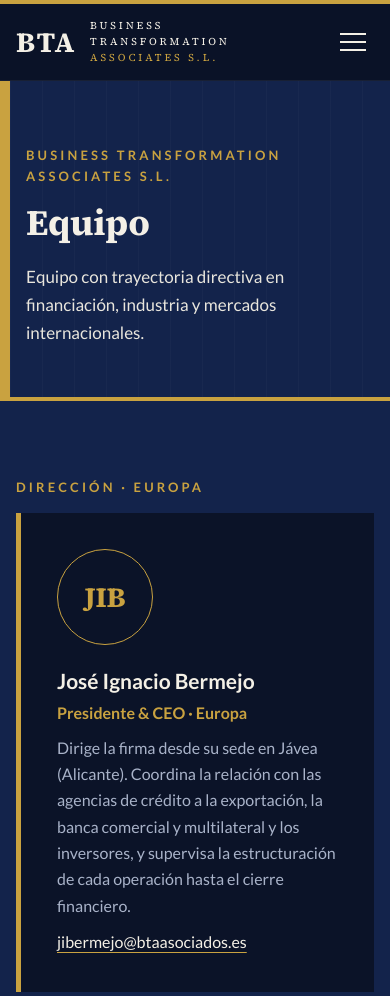
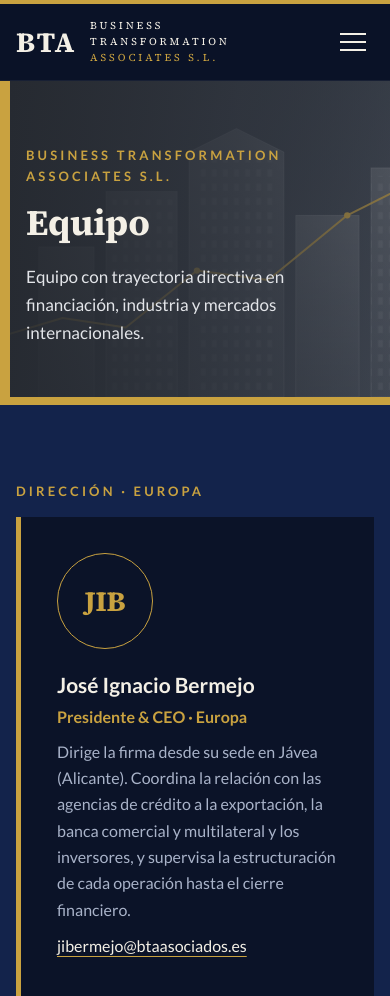
Before and after one commit to Obyra/bta-web, a plain HTML site: page equipo.html in a window 390 px wide. Shown: the top 996 px of the page. Drawn offline with Linux system fonts and the light colour scheme.

Commit message:
Equipo: banner gris con torres y línea de crecimiento
Co-Authored-By: Claude Sonnet 5.5 <noreply@anthropic.com>

```diff
--- a/build.mjs
+++ b/build.mjs
@@ -45,8 +45,8 @@ const ICONOS = {
 };
 const icono = (n) => `<svg class="icono" viewBox="0 0 24 24" fill="none" stroke-width="1.8" stroke-linecap="round" stroke-linejoin="round" aria-hidden="true">${ICONOS[n]}</svg>`;
 
-const cabeceraPagina = (antetitulo, titulo, intro = '') => `
-<section class="cabecera-pagina">
+const cabeceraPagina = (antetitulo, titulo, intro = '', variante = '') => `
+<section class="cabecera-pagina${variante ? ' ' + variante : ''}">
   <div class="contenedor">
     <p class="antetitulo">${antetitulo}</p>
     <h1>${titulo}</h1>
@@ -368,7 +368,7 @@ paginas.push({
   titulo: 'Equipo · BTA',
   descripcion: 'Equipo directivo de BTA en España y Argentina.',
   cuerpo: `
-${cabeceraPagina('Business Transformation Associates S.L.', 'Equipo', 'Equipo con trayectoria directiva en financiación, industria y mercados internacionales.')}
+${cabeceraPagina('Business Transformation Associates S.L.', 'Equipo', 'Equipo con trayectoria directiva en financiación, industria y mercados internacionales.', 'gris')}
 
 <section class="seccion azul">
   <div class="contenedor">
--- a/css/styles.css
+++ b/css/styles.css
@@ -325,6 +325,15 @@ form button { border: 0; cursor: pointer; font: inherit; font-weight: 700; }
 .menu a.activo::after { content: ""; position: absolute; left: 0; right: 0; bottom: 0; height: 2px; background: var(--oro); }
 .cabecera-pagina { padding: 90px 0 70px; border-left: 18px solid var(--oro); background: var(--azul);
   background-image: repeating-linear-gradient(90deg, rgba(255,255,255,0.025) 0 1px, transparent 1px 32px); }
+.cabecera-pagina.gris {
+  background-color: #2e333c;
+  background-image:
+    url("../img/banner-gris.svg"),
+    linear-gradient(115deg, #262a31 0%, #353b45 55%, #454c58 100%);
+  background-repeat: no-repeat; background-position: right bottom, 0 0; background-size: auto 100%, cover;
+  border-bottom: 4px solid var(--oro);
+}
+.cabecera-pagina.gris .intro { color: #e3e5e9; }
 .cabecera-pagina h1 { font-size: clamp(36px, 5.5vw, 62px); color: var(--crema); margin-bottom: 20px; }
 .seccion.sin-borde { border-top: 0; }
 .seccion.borde-fino { border-top: 1px solid #d3ccb9; }
@@ -362,6 +371,13 @@ form button { border: 0; cursor: pointer; font: inherit; font-weight: 700; }
 }
 @media (max-width: 960px) {
   .cabecera-pagina { border-left-width: 10px; padding: 64px 0 50px; }
+  .cabecera-pagina.gris {
+    background-image:
+      linear-gradient(90deg, rgba(38,42,49,.92) 0%, rgba(46,51,60,.75) 60%, rgba(46,51,60,.35) 100%),
+      url("../img/banner-gris.svg"),
+      linear-gradient(115deg, #262a31 0%, #353b45 55%, #454c58 100%);
+    background-position: 0 0, 70% bottom, 0 0; background-size: cover, auto 100%, cover;
+  }
   .glosario, .pasos-acceso { grid-template-columns: 1fr; }
 }
 @media (max-width: 640px) { .cabecera .contenedor { padding: 0 16px; } }
--- a/equipo.html
+++ b/equipo.html
@@ -43,7 +43,7 @@
 <main id="contenido">
 
 
-<section class="cabecera-pagina">
+<section class="cabecera-pagina gris">
   <div class="contenedor">
     <p class="antetitulo">Business Transformation Associates S.L.</p>
     <h1>Equipo</h1>
```
Also changed, not shown: img/banner-gris.svg (added).
